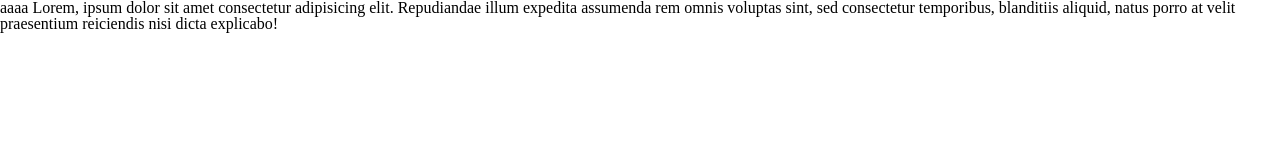
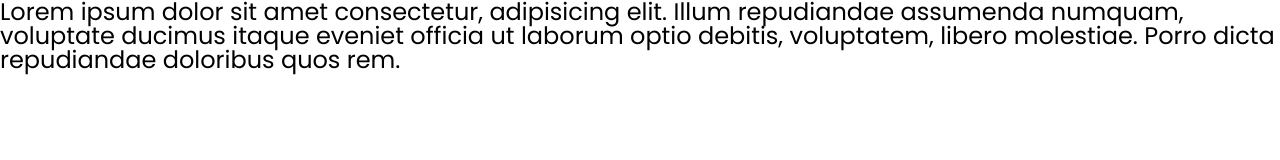
Before and after one commit to KhiemDuc/Animal_Management, a plain HTML site: page index.html in a window 1280 px wide. Drawn offline with Linux system fonts and the light colour scheme.

Commit message:
Dựng Base

```diff
--- a/asset/css/main.css
+++ b/asset/css/main.css
@@ -7,5 +7,6 @@ html {
 }
 
 body {
-    font-size: 1.6rem;
+    font-size: 2.4rem;
+    font-family: 'Poppins';
 }
--- a/index.html
+++ b/index.html
@@ -6,13 +6,15 @@
         <meta name="viewport" content="width=device-width, initial-scale=1.0" />
         <title>Document</title>
         <link rel="stylesheet" href="./asset/css/reset.css" />
-        <link rel="stylesheet" href="./asset/fonts/stylesheet.css" />
+        <link rel="stylesheet" href="./asset/fonts/Poppins/stylesheet.css" />
         <link rel="stylesheet" href="./asset/css/main.css" />
     </head>
 
     <body>
-        aaaa Lorem, ipsum dolor sit amet consectetur adipisicing elit. Repudiandae illum expedita assumenda rem omnis
-        voluptas sint, sed consectetur temporibus, blanditiis aliquid, natus porro at velit praesentium reiciendis nisi
-        dicta explicabo!
+        <p>
+            Lorem ipsum dolor sit amet consectetur, adipisicing elit. Illum repudiandae assumenda numquam, voluptate
+            ducimus itaque eveniet officia ut laborum optio debitis, voluptatem, libero molestiae. Porro dicta
+            repudiandae doloribus quos rem.
+        </p>
     </body>
 </html>
```
Also changed, not shown: asset/fonts/Poppins/stylesheet.css (line endings or trailing spaces).
